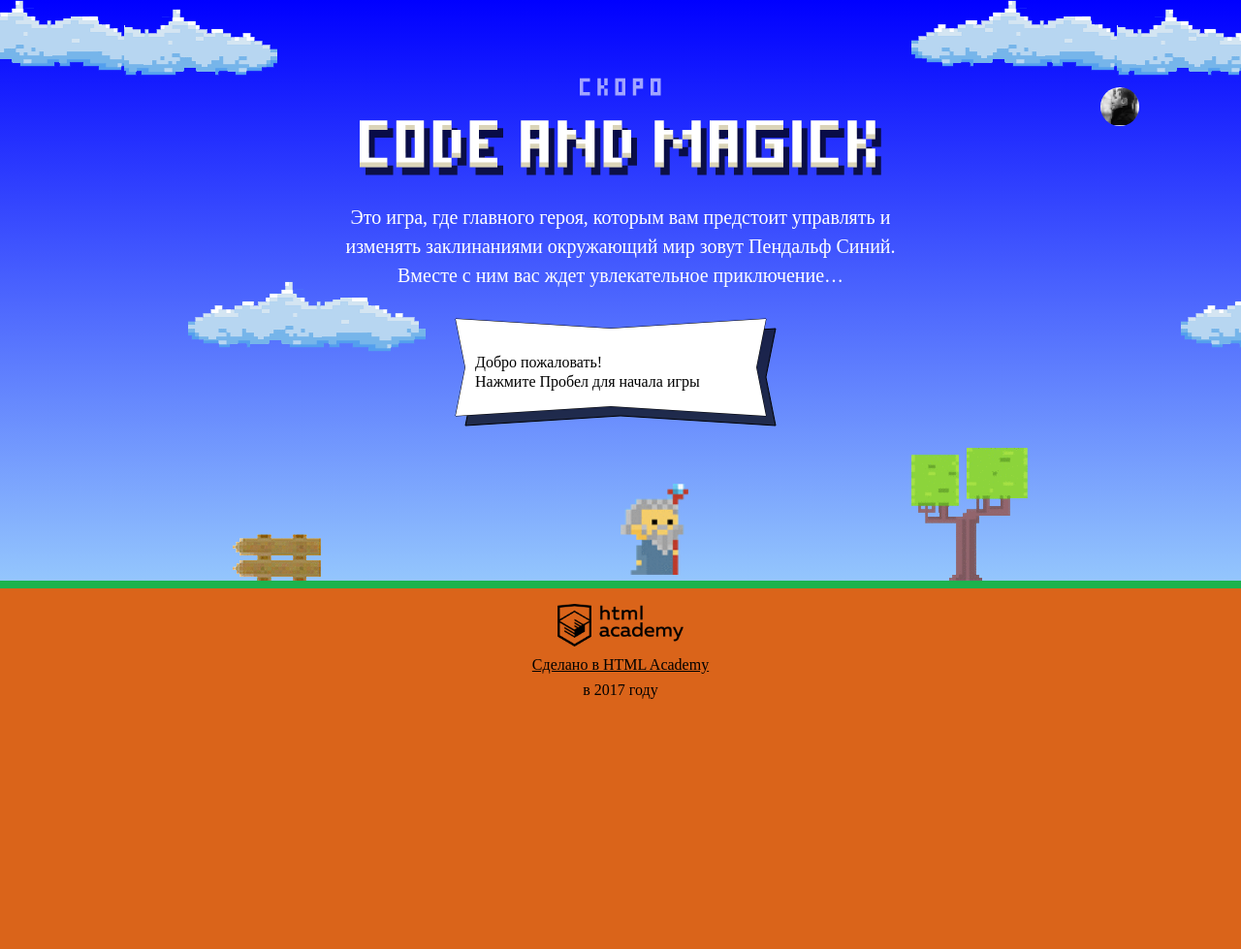
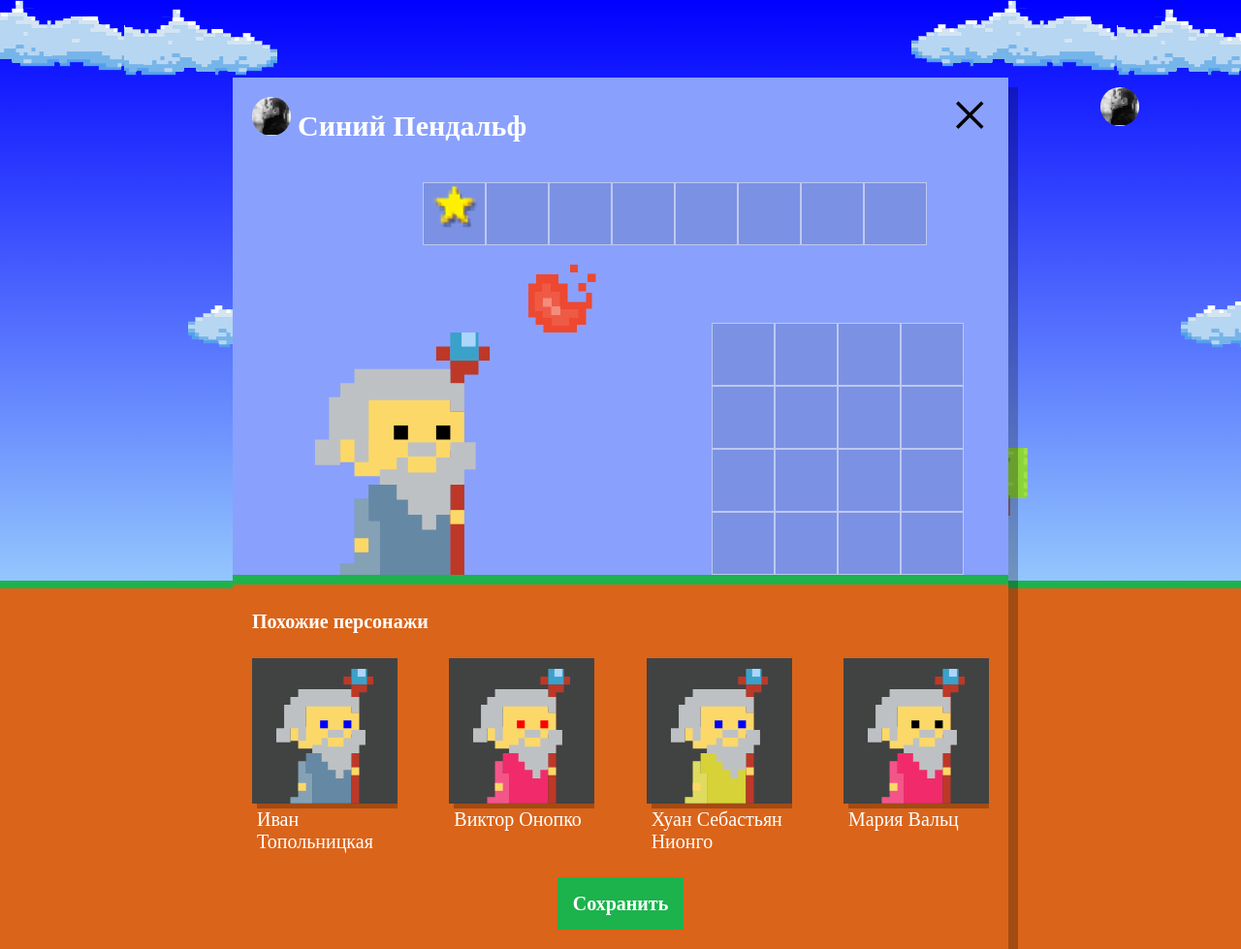
Before and after one commit to ratelChief/625035-code-and-magick, a website: page index.html in a window 1280 px wide. Shown: the whole page at 97% size. Before the commit the page ends 800 px from the top, so only its background shows below. Drawn offline with Linux system fonts and the light colour scheme; a web font is replaced by a local one.

Commit message:
module3-task1

```diff
--- a/index.html
+++ b/index.html
@@ -197,6 +197,7 @@
     return height * 2 / 3;
   };
 </script>
+<script src="js/setup.js"></script>
 <script src="js/stas.js"></script>
 <script src="js/game.js"></script>
 
--- /dev/null
+++ b/js/setup.js
@@ -0,0 +1,88 @@
+'use strict';
+
+var WIZARD_NAMES = ['Иван', 'Хуан Себастьян', 'Мария', 'Кристоф', 'Виктор', 'Юлия', 'Люпита', 'Вашингтон'];
+var WIZARD_LASTNAMES = ['да Марья', 'Верона', 'Мирабелла', 'Вальц', 'Онопко', 'Топольницкая', 'Нионго', 'Ирвинг'];
+var WIZARD_COATCOLORS = ['rgb(101, 137, 164)', 'rgb(241, 43, 107)', 'rgb(146, 100, 161)', 'rgb(56, 159, 117)', 'rgb(215, 210, 55)', 'rgb(0, 0, 0)'];
+var WIZARD_EYESCOLOR = ['black', 'red', 'blue', 'yellow', 'green'];
+
+var userDialog = document.querySelector('.setup');
+userDialog.classList.remove('hidden');
+
+var similarListElement = document.querySelector('.setup-similar-list');
+var similarWizardTemplate = document.querySelector('#similar-wizard-template').content.querySelector('.setup-similar-item');
+
+var wizards = [
+  {
+    name: '',
+    coatColor: '',
+    eyesColor: ''
+  },
+  {
+    name: '',
+    coatColor: '',
+    eyesColor: ''
+  },
+  {
+    name: '',
+    coatColor: '',
+    eyesColor: ''
+  },
+  {
+    name: '',
+    coatColor: '',
+    eyesColor: ''
+  }
+];
+
+var getRandomValue = function (limit) {
+  var result = limit[Math.floor(Math.random() * (limit.length))];
+
+  return result;
+};
+
+var setWizardName = function (wizardNames, wizardLastnames) {
+  var name = getRandomValue(wizardNames) + ' ' + getRandomValue(wizardLastnames);
+
+  return name;
+};
+
+var setCoatColor = function (wizardCoatColors) {
+  var coatColor = getRandomValue(wizardCoatColors);
+
+  return coatColor;
+};
+
+var setEyesColor = function (wizardEyesColor) {
+  var eyeColor = getRandomValue(wizardEyesColor);
+
+  return eyeColor;
+};
+
+var initWizards = function () {
+  for (var i = 0; i < wizards.length; i++) {
+    wizards[i].name = setWizardName(WIZARD_NAMES, WIZARD_LASTNAMES);
+    wizards[i].coatColor = setCoatColor(WIZARD_COATCOLORS);
+    wizards[i].eyesColor = setEyesColor(WIZARD_EYESCOLOR);
+  }
+};
+
+initWizards();
+
+var renderWizard = function (wizard) {
+  var wizardElement = similarWizardTemplate.cloneNode(true);
+
+  wizardElement.querySelector('.setup-similar-label').textContent = wizard.name;
+  wizardElement.querySelector('.wizard-coat').style.fill = wizard.coatColor;
+  wizardElement.querySelector('.wizard-eyes').style.fill = wizard.eyesColor;
+
+  return wizardElement;
+};
+
+var fragment = document.createDocumentFragment();
+
+for (var i = 0; i < wizards.length; i++) {
+  fragment.appendChild(renderWizard(wizards[i]));
+}
+similarListElement.appendChild(fragment);
+
+userDialog.querySelector('.setup-similar').classList.remove('hidden');
```
